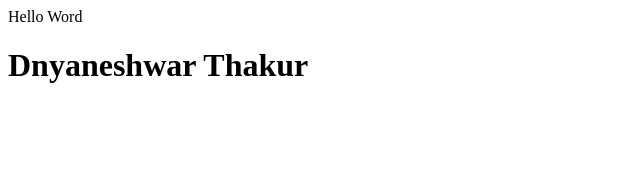
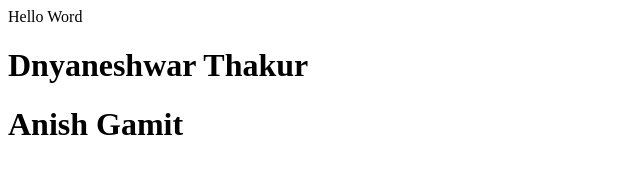
Before and after one commit to Dnyaneshwat1305/SelfDrive, a plain HTML site: page Blog.html in a window 1280 px wide. Shown: the whole page, without its empty margins (0-640 px from the left). Drawn offline with Linux system fonts and the light colour scheme.

Commit message:
This is changes from Dev2

```diff
--- a/index.html
+++ b/Blog.html
@@ -12,6 +12,7 @@
         Hello Word
     </section>
     <h1>Dnyaneshwar Thakur</h1>
+    <h1>Anish Gamit</h1>
 </body>
 
 </html>
```
